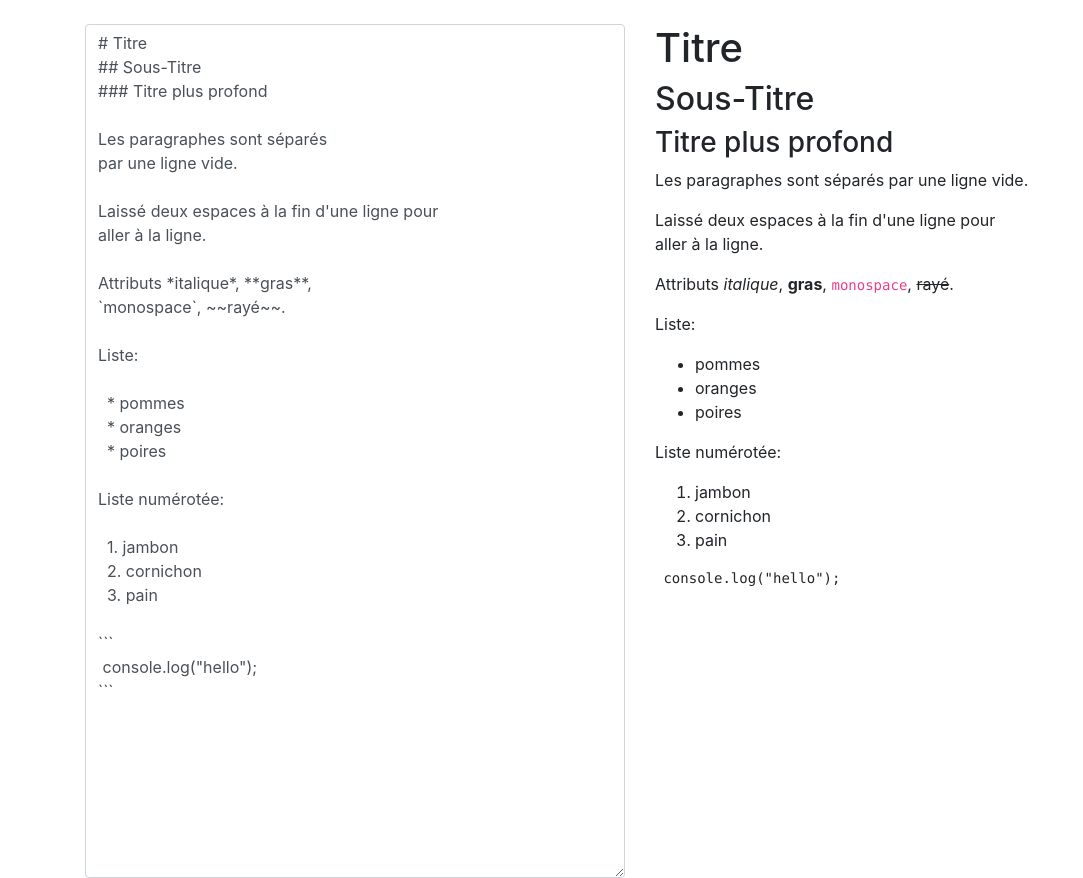
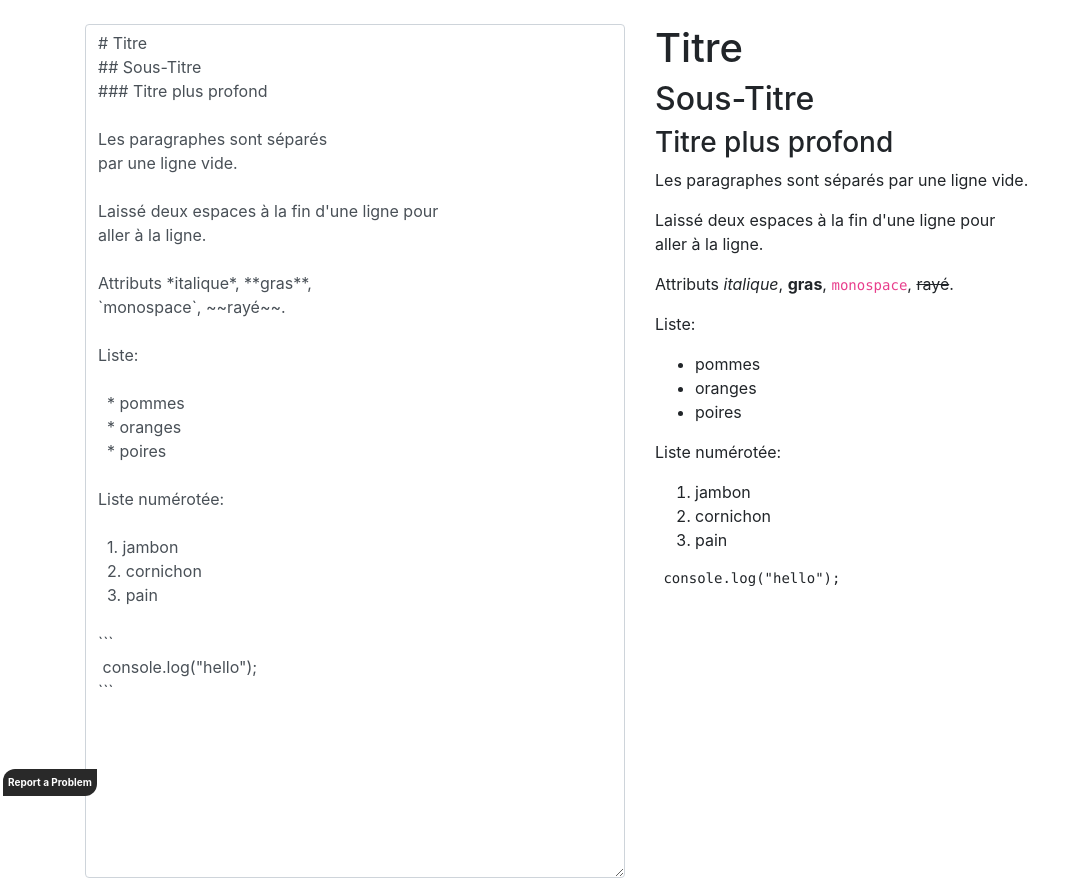
Before and after one commit to yoanndelattre/Markdown-Editor, a React (Create React App) app: page / in a window 1280 px wide. Shown: the whole page, without its empty margins (0-1083 px from the left). Built offline with nearby package versions, Linux system fonts and the light colour scheme.

Commit message:
add button report problem

```diff
--- a/src/App.css
+++ b/src/App.css
@@ -1,3 +1,28 @@
 .container {
     margin-top: 24px;
 }
+/*---------------------------------------------------------------*/
+.report-problem {
+    position: fixed;
+    bottom: 0;
+    left: 0;
+    border-radius:12px 0 12px 0;
+	background: #292929;
+	border:none;
+	color:#fff;
+    font-size: 10px;
+    font-weight: bold;
+    padding:6px 5px 6px 5px;
+    margin-left: 3px;
+    margin-bottom: 4px;
+    text-decoration: none;
+}
+.report-problem:hover {
+    font-size: 11px;
+    padding:7px 6px 7px 6px;
+    transition: 0.25s;
+}
+.report-problem:active {
+    box-shadow: 1px 1px 10px rgb(255, 0, 0) inset, 0 1px 0 rgba(255, 0, 0, 0);
+    outline-style:none;
+}
--- a/src/App.js
+++ b/src/App.js
@@ -50,6 +50,7 @@ class App extends Component {
             </div>
           </div>
         </div>
+        <a className='report-problem' href="mailto:yoanndelattre21@gmail.com">Report a Problem</a>
       </div>
     );
   }
```
